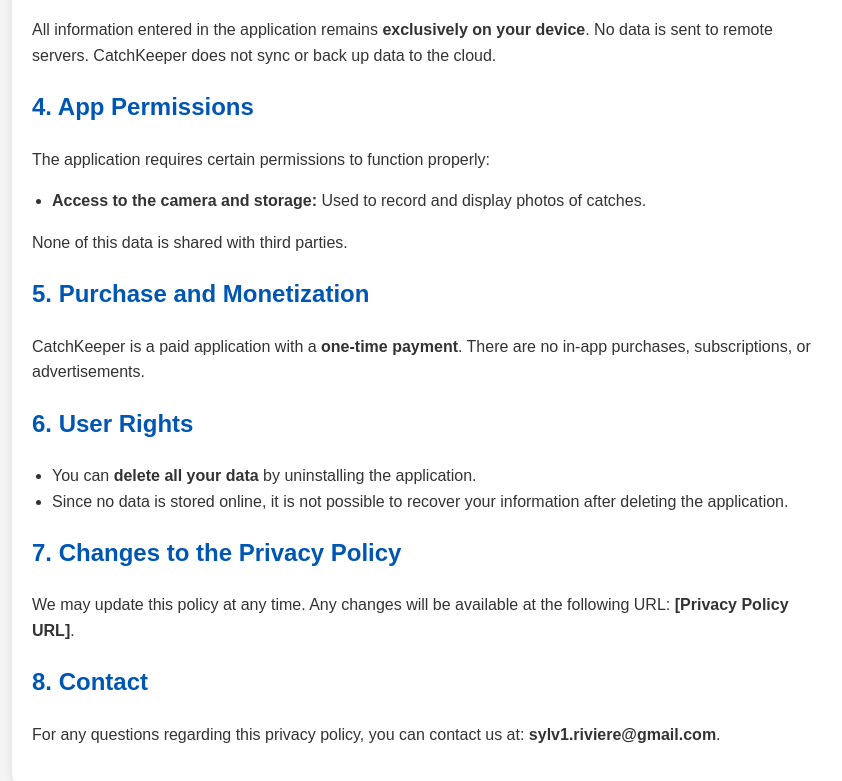
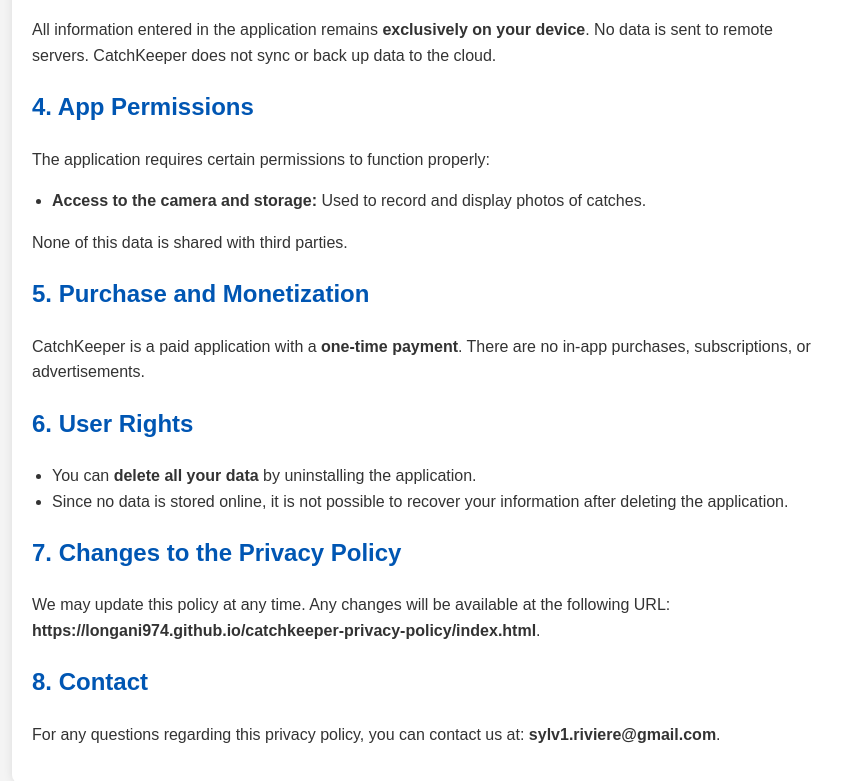
Before and after one commit to longani974/catchkeeper-privacy-policy, a plain HTML site: page index.html in a window 1280 px wide. Shown: the part 665-1446 px from the top of the page, without its empty margins (208-1050 px from the left). Drawn offline with Linux system fonts and the light colour scheme.

Commit message:
policy adress

```diff
--- a/index.html
+++ b/index.html
@@ -107,7 +107,9 @@
             <p>
                 We may update this policy at any time. Any changes will be
                 available at the following URL:
-                <strong>[Privacy Policy URL]</strong>.
+                <strong
+                    >https://longani974.github.io/catchkeeper-privacy-policy/index.html</strong
+                >.
             </p>
 
             <h2>8. Contact</h2>
```
